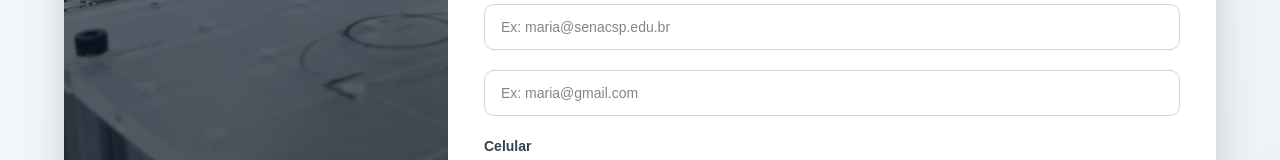
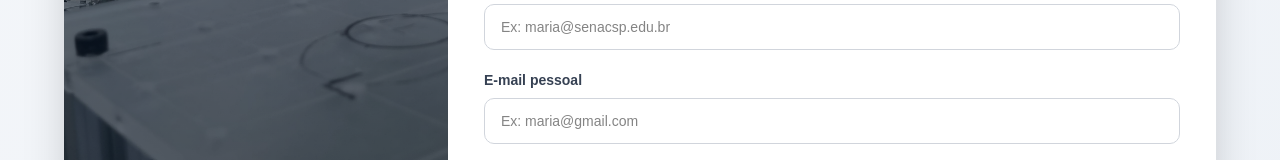
Before and after one commit to comiteengenharias/eng-senac-frontend, a Next.js app: page /cadastro/membro in a window 1280 px wide. Shown: the part 512-672 px from the top of the page. Built offline with nearby package versions, Linux system fonts and the light colour scheme; no server answers.

Commit message:
fix: Corrige label de e-mail pessoal em cadastro de membro

```diff
--- a/app/cadastro/membro/page.tsx
+++ b/app/cadastro/membro/page.tsx
@@ -493,7 +493,7 @@ export default function AreaRestrita() {
                   />
                 </div>
                 <div>
-                  <label htmlFor="input-personal-email" className="block text-sm font-semibold text-gray-700 mb-2"></label>
+                  <label htmlFor="input-personal-email" className="block text-sm font-semibold text-gray-700 mb-2">E-mail pessoal</label>
                   <input
                     required
                     type="email"
```
